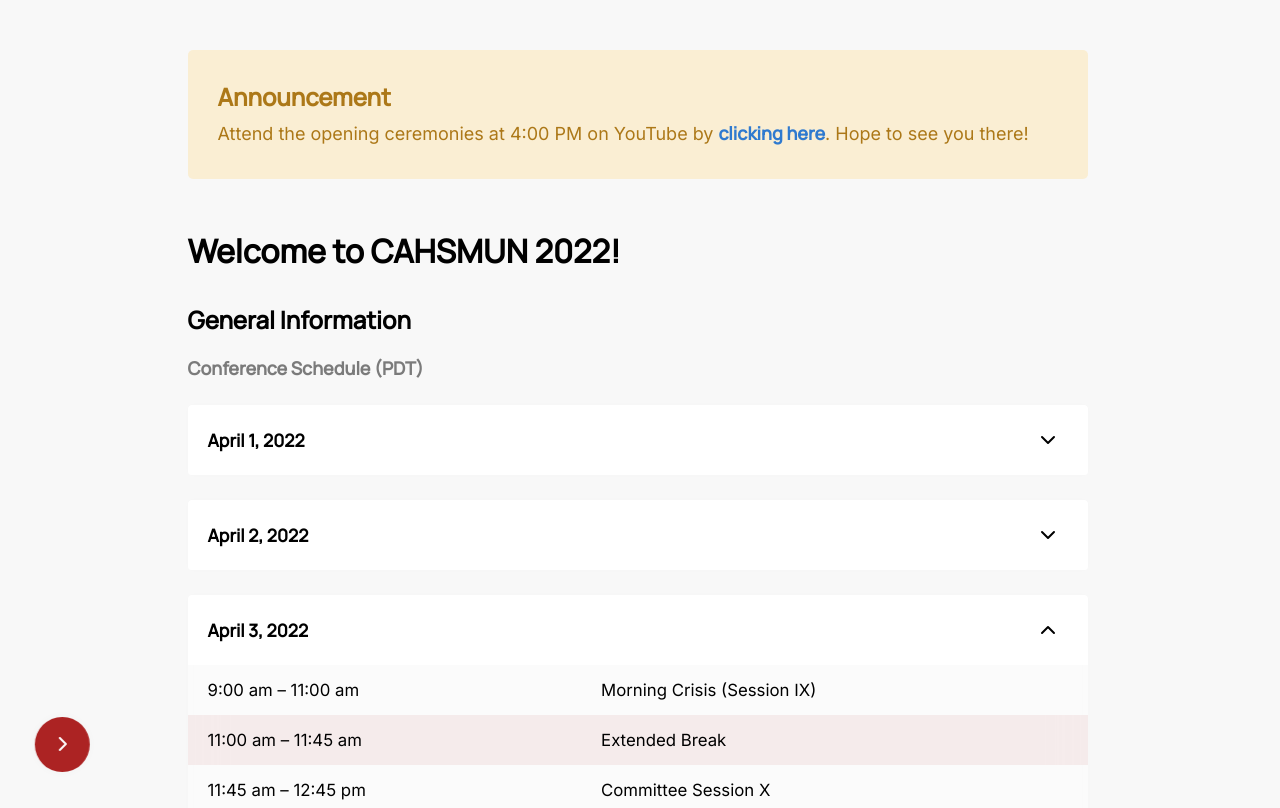
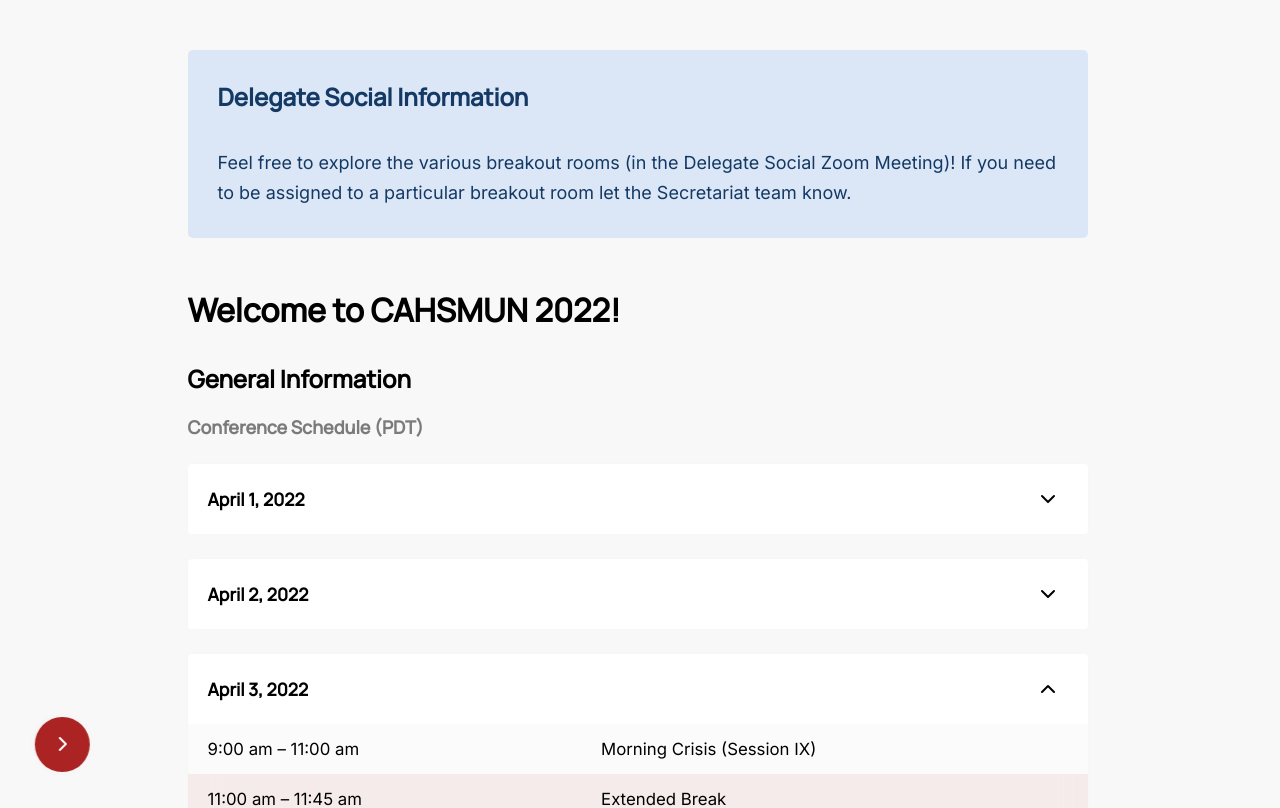
Before and after one commit to naijwu/cahsmun-campus, a React (Create React App) app: page / in a window 1280 px wide. Shown: the top 808 px of the page. Built offline with nearby package versions, Linux system fonts and the light colour scheme; no server answers.

Commit message:
annoucnements

```diff
--- a/src/Conference.js
+++ b/src/Conference.js
@@ -14,13 +14,13 @@
             <Panel />
             <div className='conference-container'>
                 <div className='information'>
-                    {/* <div className='announcements social'>
+                    <div className='announcements social'>
                         <h2>Delegate Social Information</h2>
                         <p>
                             <br/>
                             Feel free to explore the various breakout rooms (in the Delegate Social Zoom Meeting)! If you need to be assigned to a particular breakout room let the Secretariat team know.
                         </p>
-                        <h3>Photobooth</h3>
+                        {/* <h3>Photobooth</h3>
                         <p>
                             For the photobooth, please join the Photo Booth Breakout Room only when it is empty (excluding the Secretariat member present).
                         </p>
@@ -33,8 +33,8 @@
                             The Minecraft server IP Address is play.cahsmun.org. <br/><br/>
 
                             The Challenge: Using any means necessary, defeat the Ender Dragon. The user who kills the Ender Dragon will win a $25 UberEats Gift Card. Feel free to mine around spawn to collect the resources needed. You have until 9:00 PM PDT.
-                        </p>
-                    </div> */}
+                        </p> */}
+                    </div>
 
                     {/* <div className='thank-you'>
                         <img draggable='false' src={logo} alt='logo' />
@@ -45,12 +45,12 @@
                         </p>
                     </div> */}
 
-                    <div className='announcements'>
+                    {/* <div className='announcements'>
                         <h2>Announcement</h2>
                         <p>
                             Attend the opening ceremonies at 4:00 PM on YouTube by <a href="https://youtu.be/V2eFBLv3HvI">clicking here</a>. Hope to see you there!
                         </p>
-                    </div>
+                    </div> */}
 
                     <h1 className='welcome'>Welcome to CAHSMUN 2022!</h1>
 
```
